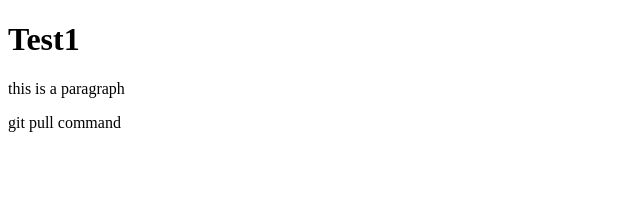
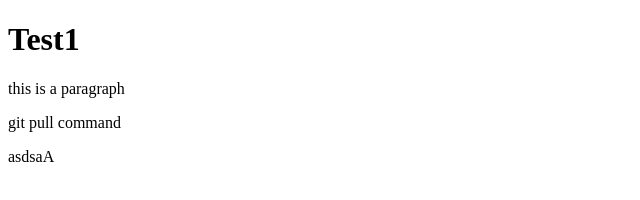
Before and after one commit to rybolia/test1, a plain HTML site: page index.html in a window 1280 px wide. Shown: the full height of the page, 0-640 px from the left. Drawn offline with Linux system fonts and the light colour scheme.

Commit message:
I added nonsense

```diff
--- a/index.html
+++ b/index.html
@@ -10,5 +10,6 @@
     <h1>Test1</h1>
     <p>this is a paragraph</p>
     <p>git pull command</p>
+    asdsaA
 </body>
 </html>
```
